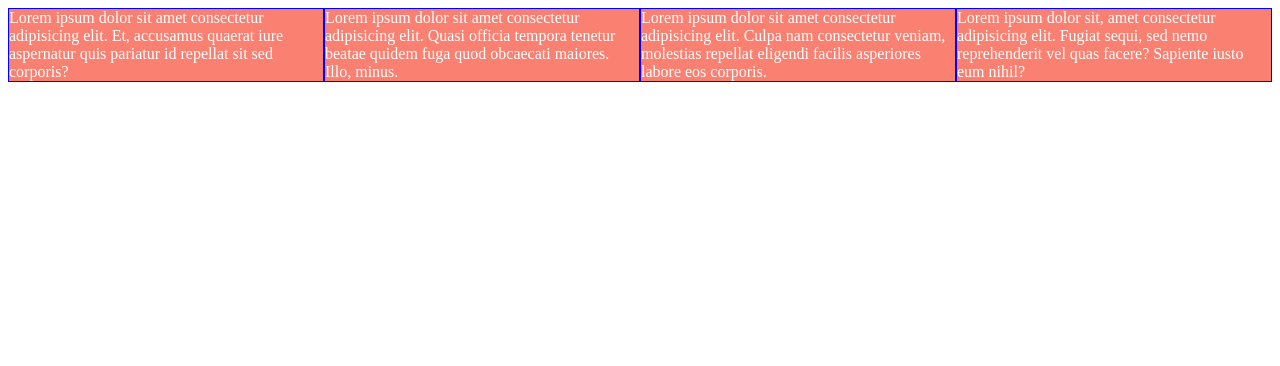
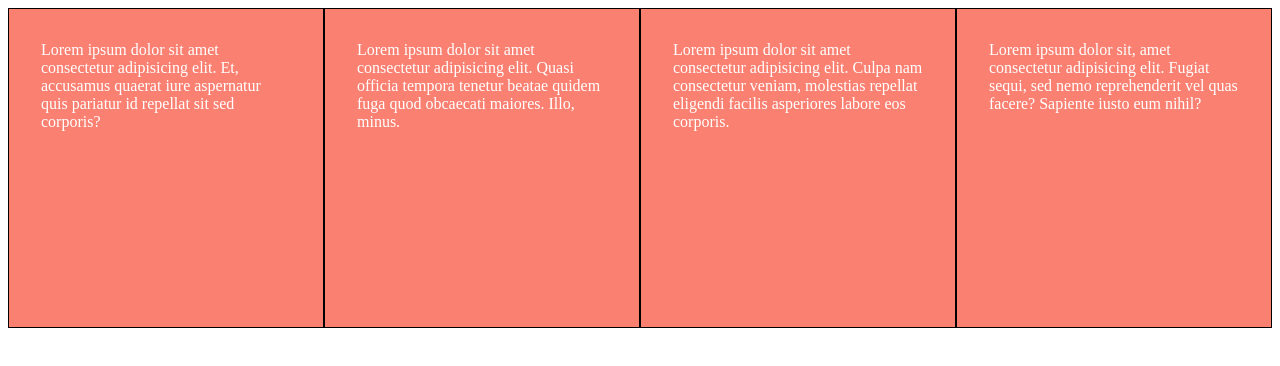
Before and after one commit to DaniFernandezHevia/DIW, a plain HTML site: page 01-SECTION/0102 EJ/index.html in a window 1280 px wide. Drawn offline with Linux system fonts and the light colour scheme.

Commit message:
Acaba la sección 1 acerca de BOX-SIZING

```diff
--- a/01-SECTION/0102 EJ/index.css
+++ b/01-SECTION/0102 EJ/index.css
@@ -4,8 +4,10 @@
 
 .box{
     width: 25%;
+    height: 20rem;
     background-color: salmon;
     color: white;
-    border: 1px solid blue;
     float: left;
+    padding: 2rem;
+    border: 1px solid black;
 }
--- /dev/null
+++ b/01-SECTION/0103 EJ/index.css
@@ -0,0 +1,77 @@
+
+/**
+    box-sizing: border-box a todos los elementos del html
+*/
+*, *::before, *::after, *:before, *:after {
+    box-sizing: border-box;
+}
+
+/**
+    Para evitar los espacios que deja por defecto el navegador
+    Antecedente de la futura hoja de reset
+*/
+body {
+    padding: 0;
+    margin: 0;
+}
+
+/**
+    PASO 1
+    Cada uno de los "div/cajas" tendrá un ancho de 22% dejando un 12% (3% x 4 elementos) de manera que deberíamos dejar un 4% de espacio entre los diferentes "div/cajas" para que nos queden correctamente distribuidos
+    Sin embargo estableciendo la propiedad "margin-right: 3%" estableceriamos 4 margenes con lo que los elementos no quedarían correctamente distribuidos
+    Peor aún si establecerieramos el "margin-right: 4%" porque nos sobráría el margen derecho del "div/caja" situado más a la derecha
+
+.box {
+    width: 22%;
+    height: 20rem;
+    background-color: salmon;
+    color: white;
+    float: left;
+    padding: 2rem;
+    border: 10px solid blue;
+    margin-right: 3%;
+}
+
+
+
+    Versión mejorada 2.0
+
+.box {
+    width: 22%;
+    height: 20rem;
+    background-color: salmon;
+    color: white;
+    float: left;
+    padding: 2rem;
+    border: 10px solid blue;
+    margin-right: 4%;
+}
+
+.box:last-child {
+    margin-right: 0;
+}
+
+
+
+    Versión mejorada 3.0
+    */
+.box {
+    width: 22%;
+    height: 20rem;
+    background-color: salmon;
+    color: white;
+    float: left;
+    padding: 2rem;
+    border: 10px solid blue;
+
+}
+
+.box:not(:last-child) {
+    margin-right: 4%;
+}
+
+
+/**
+    NOTA IMPORTANTE
+    En el live server de Visual Studio Code no funcionará ya que el último elemento no es el último div, sino un script que introduce el live-server, ver en el inspector
+*/
```
Also changed, not shown: 01-SECTION/0103 EJ/index.html (added, +16 -0 lines), 2 other files.
